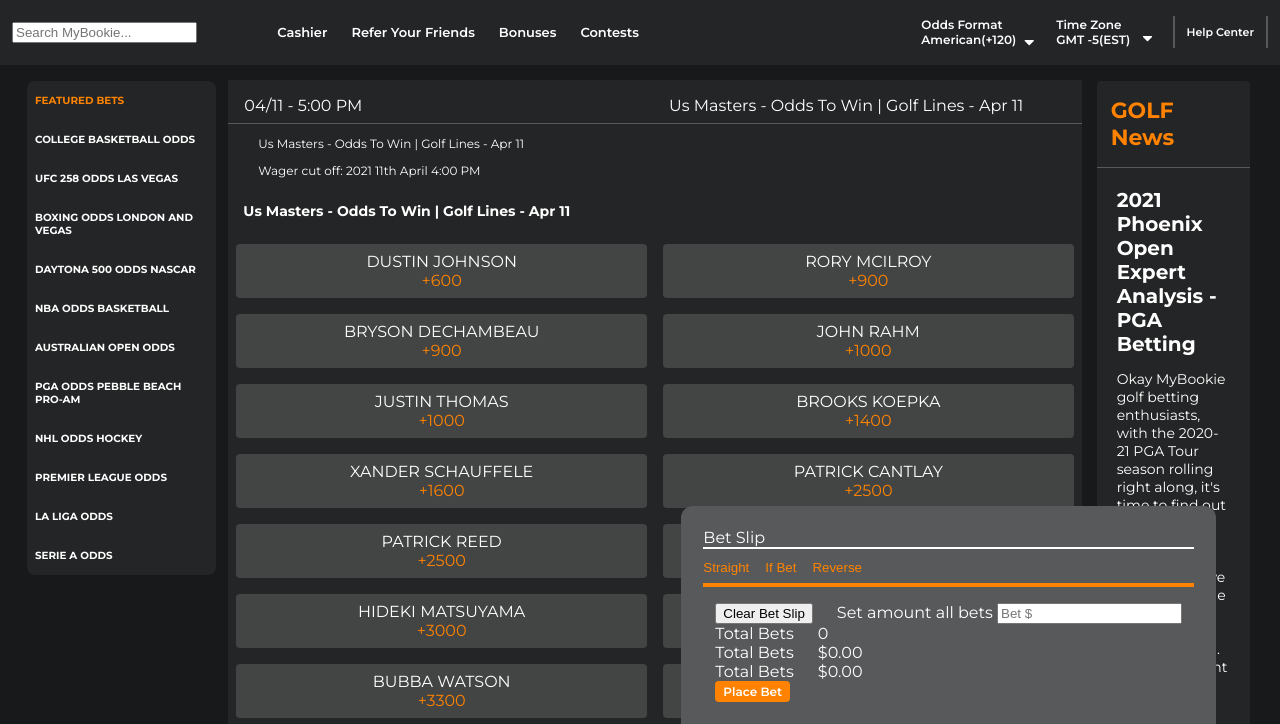
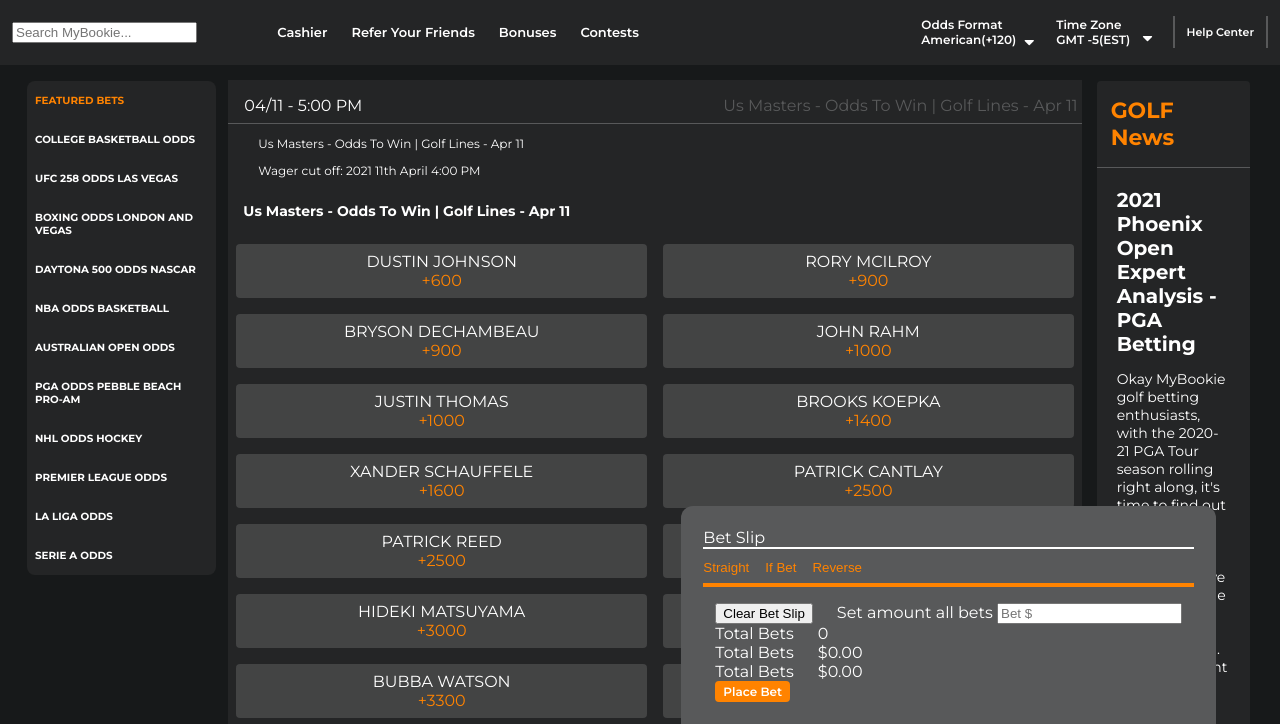
Before and after one commit to jarkin13/my-bookie, a plain HTML site: page v1/index.html in a window 1280 px wide. Shown: the part 76-800 px from the top of the page. Drawn offline with Linux system fonts and the light colour scheme.

Commit message:
changed to section-header__item--right in css

```diff
--- a/v1/styles.css
+++ b/v1/styles.css
@@ -426,7 +426,7 @@
   padding: 0;
 }
 
-.section-header__item-right {
+.section-header__item--right {
   text-align: right;
   padding-right: 16px;
   color: var(--grey100);
```
